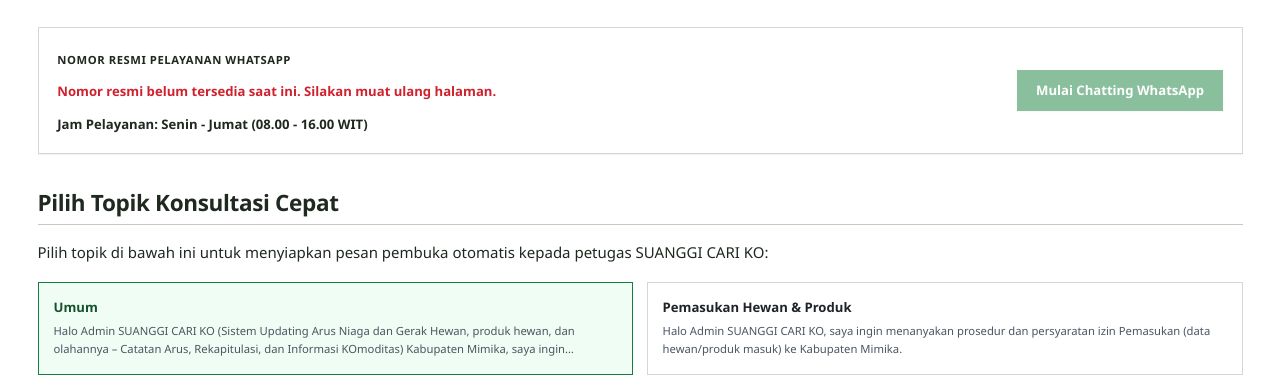
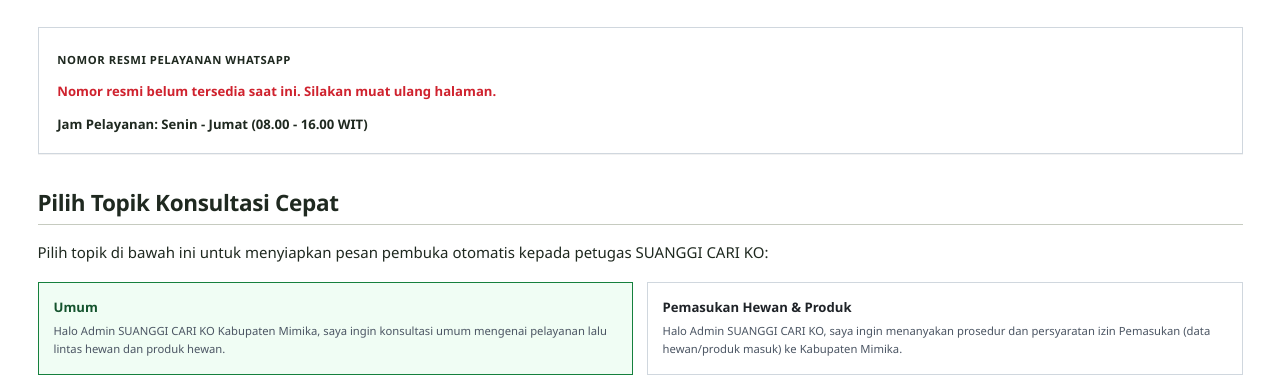
Before and after one commit to evangelionxyz/Silantas, a React (Vite) app in the folder frontend/: page /konsultasi in a window 1280 px wide. Shown: the part 469-855 px from the top of the page. Built offline with nearby package versions, Linux system fonts and the light colour scheme; no server answers.

Commit message:
Fix whatsapp message

```diff
--- a/frontend/src/pages/public/WhatsAppConsultation.tsx
+++ b/frontend/src/pages/public/WhatsAppConsultation.tsx
@@ -42,7 +42,7 @@ export const WhatsAppConsultation: React.FC = () => {
     }, []);
 
     const templates: { [key: string]: string } = {
-        Umum: `Halo Admin ${SUANGGI_BRAND.name} (${SUANGGI_BRAND.fullName}) Kabupaten Mimika, saya ingin konsultasi umum mengenai pelayanan lalu lintas hewan dan produk hewan.`,
+        Umum: `Halo Admin ${SUANGGI_BRAND.name} Kabupaten Mimika, saya ingin konsultasi umum mengenai pelayanan lalu lintas hewan dan produk hewan.`,
         'Pemasukan Hewan & Produk': `Halo Admin ${SUANGGI_BRAND.name}, saya ingin menanyakan prosedur dan persyaratan izin Pemasukan (data hewan/produk masuk) ke Kabupaten Mimika.`,
         'Pengeluaran & Penerbitan SKKH': `Halo Dokter Hewan ${SUANGGI_BRAND.name} Mimika, saya ingin mengajukan jadwal pemeriksaan kesehatan ternak untuk penerbitan SKKH Pengeluaran (keluar daerah).`,
         'Pemeriksaan Daging & Rantai Dingin': `Halo Admin ${SUANGGI_BRAND.name}, saya pelaku usaha ingin berkonsultasi mengenai kelengkapan dokumen pengiriman daging beku / telur ayam ke Pelabuhan Pomako.`,
@@ -114,15 +114,6 @@ export const WhatsAppConsultation: React.FC = () => {
                                     <span>Jam Pelayanan: Senin - Jumat (08.00 - 16.00 WIT)</span>
                                 </div>
                             </div>
-
-                            <button
-                                type="button"
-                                disabled={isLoadingConfig || !config.whatsappNumber}
-                                onClick={handleOpenWhatsApp}
-                                className="px-5 py-3 text-sm font-bold text-white bg-[#15803d] hover:bg-[#14532d] transition-colors flex items-center justify-center gap-2 shadow-xs shrink-0 disabled:opacity-50 disabled:cursor-not-allowed cursor-pointer"
-                            >
-                                <span>Mulai Chatting WhatsApp</span>
-                            </button>
                         </div>
                     </div>
 
```
